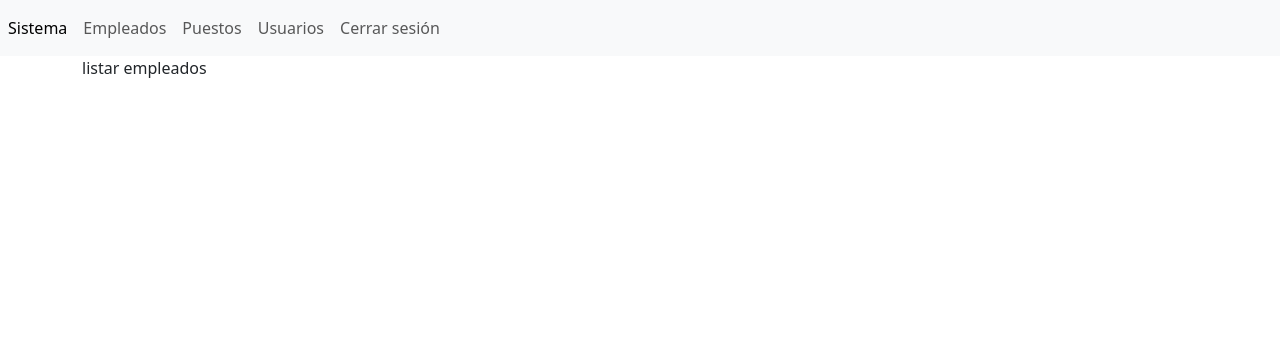
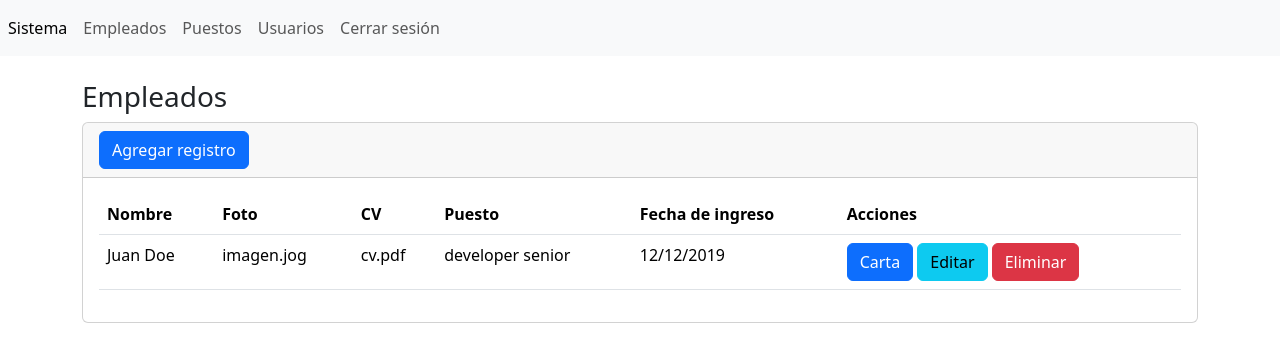
Before and after one commit to EstebanToloza/crud-de-empleados, a PHP site: page /crud-de-empleados/secciones/empleados in a window 1280 px wide. Shown: the top 362 px of the page. Run offline with PHP 8.4, Linux system fonts and the light colour scheme.

Commit message:
form agregar registro

```diff
--- a/secciones/empleados/index.php
+++ b/secciones/empleados/index.php
@@ -1,5 +1,46 @@
 <?php include("../../templates/header.php"); ?>
 
-listar empleados
+<br>
+<h3>Empleados</h3>
+<div class="card">
+    <div class="card-header">
+        <a name="" id="" class="btn btn-primary" href="crear.php" role="button">
+            Agregar registro
+        </a>
+    </div>
+    <div class="card-body">
+        <div class="table-responsive-sm">
+            <table class="table">
+                <thead>
+                    <tr>
+                        <th scope="col">Nombre</th>
+                        <th scope="col">Foto</th>
+                        <th scope="col">CV</th>
+                        <th scope="col">Puesto</th>
+                        <th scope="col">Fecha de ingreso</th>
+                        <th scope="col">Acciones</th>
+                    </tr>
+                </thead>
+                <tbody>
+                    <tr class="">
+                        <td scope="row">Juan Doe</td>
+                        <td>imagen.jog</td>
+                        <td>cv.pdf</td>
+                        <td>developer senior</td>
+                        <td>12/12/2019</td>
+                        <td>
+                            <a name="" id="" class="btn btn-primary" href="#" role="button">Carta</a>
+                            <a name="" id="" class="btn btn-info" href="#" role="button">Editar</a>
+                            <a name="" id="" class="btn btn-danger" href="#" role="button">Eliminar</a>
+                        </td>
+                    </tr>
+
+                </tbody>
+            </table>
+        </div>
+
+    </div>
+</div>
+
 
 <?php include("../../templates/footer.php"); ?>
```
Also changed, not shown: secciones/empleados/crear.php (+50 -1 lines).
